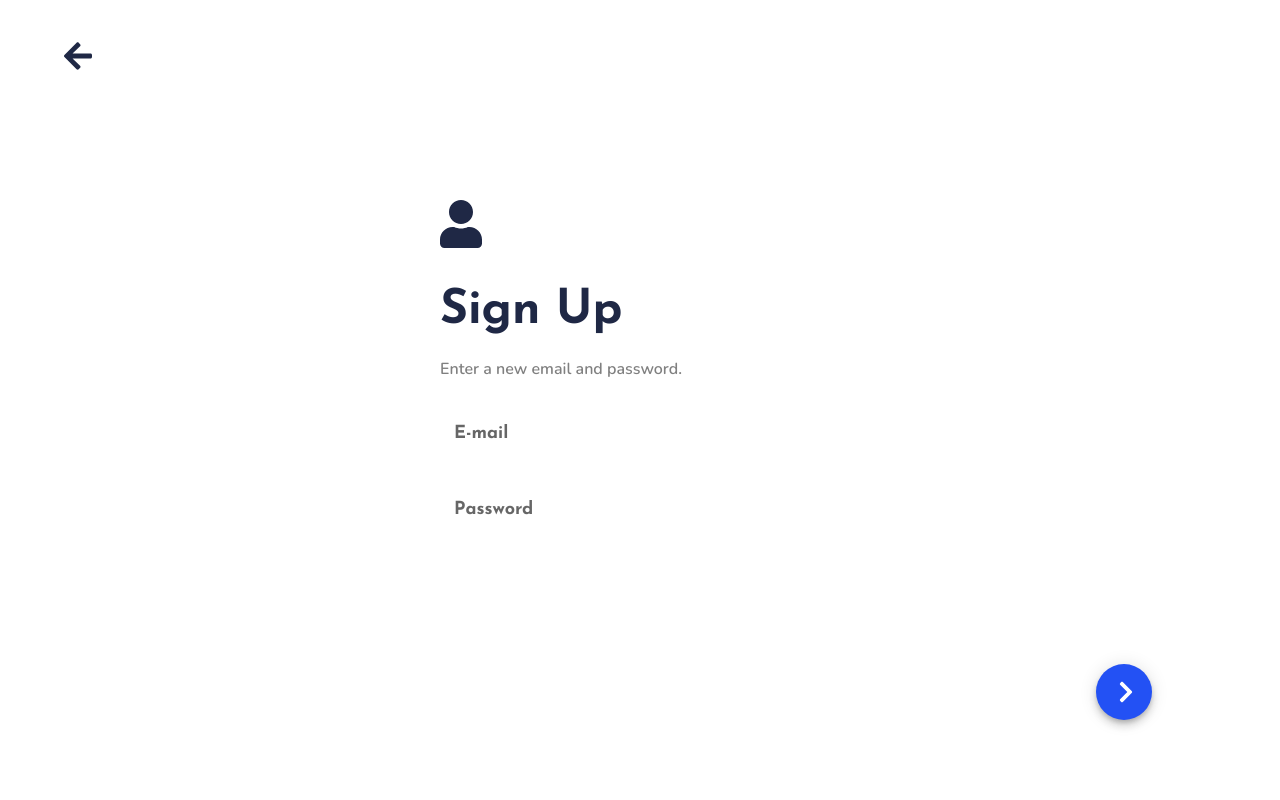
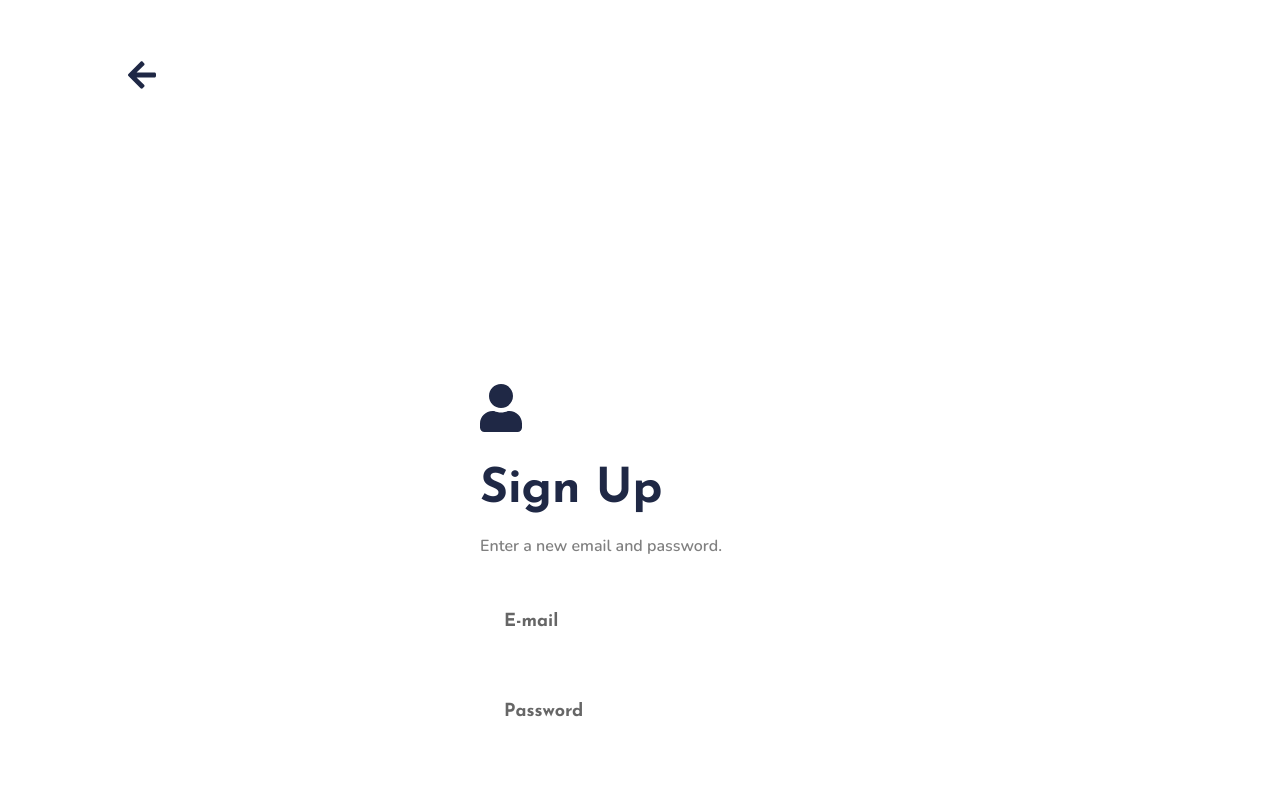
Before and after one commit to onlinkers/event-discovery-prototype, a Vue app: page /signup in a window 1280 px wide. Shown: the top 800 px of the page. Built offline with nearby package versions, Linux system fonts and the light colour scheme; what vue-mq would draw is missing.

Commit message:
remove useless style comments

```diff
--- a/src/views/SignUp.vue
+++ b/src/views/SignUp.vue
@@ -12,7 +12,6 @@
   </div>
   <div class="sign-in">
     <div class="sign-in-box">
-      <!-- <h5>Name</h5> -->
       <v-form class="sign-in-form">
         <v-text-field
           name="Email"
@@ -24,8 +23,6 @@
       </v-form>
     </div>
     <div class="sign-in-box">
-      <!-- <h5>Name</h5> -->
-      <!-- <input type="text" class="sign-in-input" placeholder="Password"> -->
       <v-form class="sign-in-form">
         <v-text-field
           name="Password"
@@ -41,17 +38,6 @@
     <v-btn color="primary" fab medium to="/discover">
       <font-awesome-icon icon="chevron-right" class="chevron-icon fa-3x"></font-awesome-icon>
     </v-btn>
-    <!-- <v-btn
-      fab
-      large
-      color="primary"
-      bottom
-      left
-      absolute
-      @click.native.stop="click"
-    >
-      <v-icon icon="chevron"></v-icon>
-    </v-btn> -->
   </div>
 </div>
 </template>
@@ -84,17 +70,14 @@ export default {
 
 <style lang="scss" scoped>
 .nav-icons {
-  // text-align: center;
   position: absolute;
   top: 5%;
-  left: 5%;
-  // padding: 10% 5%;
+  left: 10%;
 }
 @media only screen and (min-width: 700px){
   .welcome-container {
     width: 500px;
     display: block;
-    // height: 100vh;
     margin: 0 auto;
     .sign-in {
       .sign-in-box {
@@ -113,9 +96,14 @@ export default {
 }
 .welcome-container {
   height: 100vh;
+  margin-top: 30%;
+}
+
+.welcome-text, .sign-in {
+  margin: 0 10%;
+  width: 80%;
 }
 .welcome-text {
-  margin-top: 40%;
   font-family: 'Josefin Sans', sans-serif;
   .user-icon {
     margin: 0 0 5% 10%;
@@ -139,9 +127,10 @@ export default {
 }
 .sign-in-box {
   display: flex;
-  // background: white;
   width: 80%;
-  height: 9%;
+  height: 5em;
+  padding-top: 1em;
+  padding-bottom: 2em;
   border-radius: 0 15px 15px 0;
   font-family: 'Nunito', sans-serif;
   margin: 2% 0;
@@ -153,7 +142,8 @@ export default {
   .sign-in-input {
     background: none;
     border: none;
-    font-size: 1.1em;
+    font-size: 1em;
+    line-height: 1.5em;
     margin: 0 0 0 20%;
     outline: none;
     color: #939DBE;
```
Also changed, not shown: src/views/Welcome.vue (+0 -7 lines).
